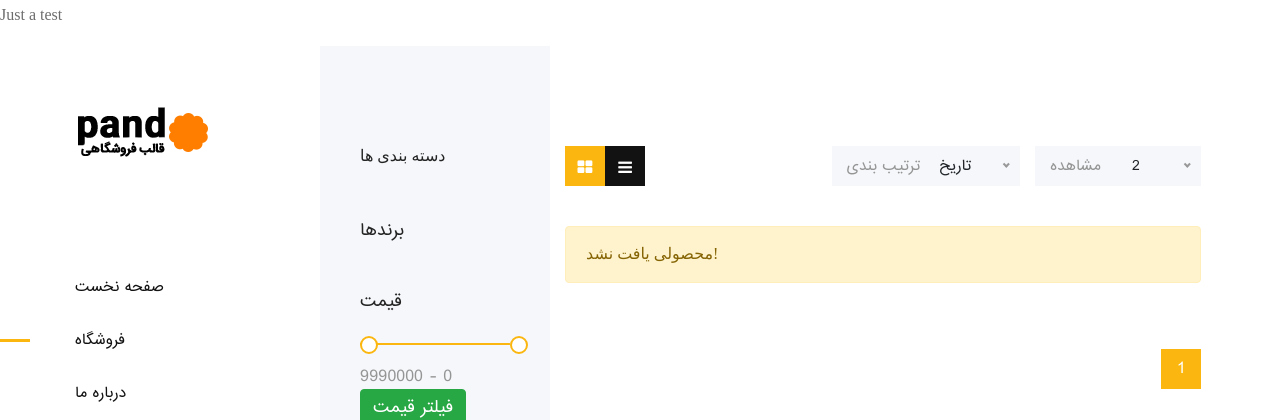
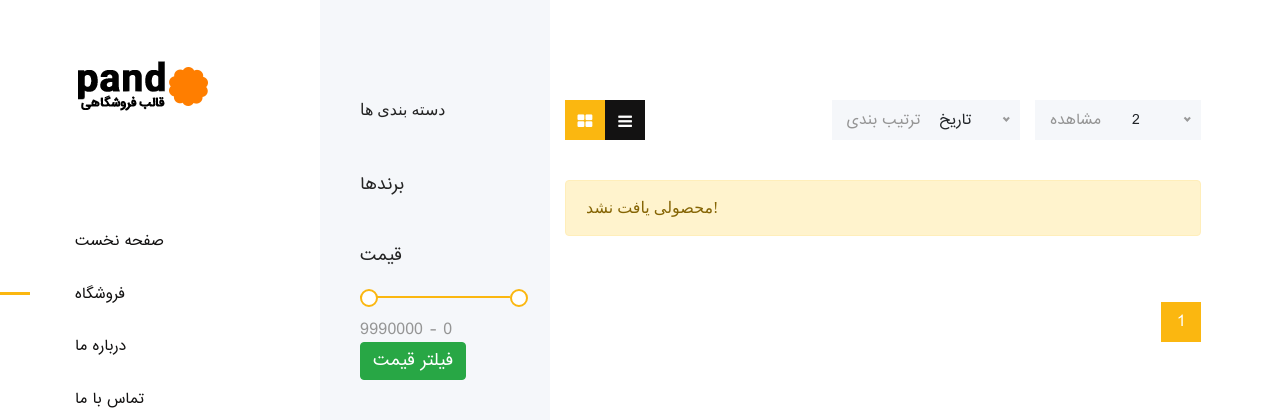
Before and after one commit to SajjadAhmadizad/django-shopping-website, a Django app: page /product-list/ in a window 1280 px wide. Shown: the top 420 px of the page. Run offline with Django 4.2, Linux system fonts and the light colour scheme; data that the repository does not hold is empty; some libraries are stand-ins or nearby versions.

Commit message:
Update product-list.html

```diff
--- a/product_module/templates/product_module/product-list.html
+++ b/product_module/templates/product_module/product-list.html
@@ -6,7 +6,6 @@
 {% endblock %}
 
 {% block content %}
-    <p>Just a test</p>
     <div class="main-content-wrapper d-flex clearfix">
         {% include 'site_header_component.html' %}
         <div class="shop_sidebar_area">
```
